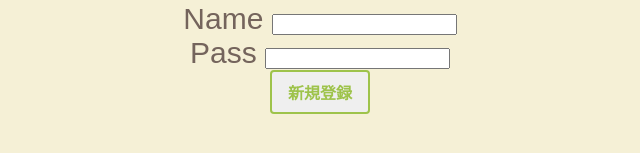
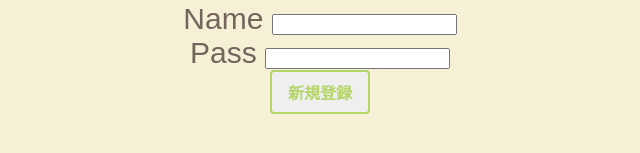
Before and after one commit to Sugar38Spice/asunaro, a plain HTML site: page templates/new.html in a window 1280 px wide. Shown: the part 165-318 px from the top of the page, 320-960 px from the left. Drawn offline with Linux system fonts and the light colour scheme; files whose address does not match are found by name.

Commit message:
ボタンの変更2

```diff
--- a/static/new.css
+++ b/static/new.css
@@ -26,9 +26,9 @@ button{
 	display: inline-block;
   max-width: 180px;
   text-align: left;
-  border: 2px solid #9ec34b;
+  border: 2px solid #B5D569;
   font-size: 16px;
-  color: #9ec34b;
+  color: #B5D569;
   text-decoration: none;
   font-weight: bold;
   padding: 8px 16px;
```
